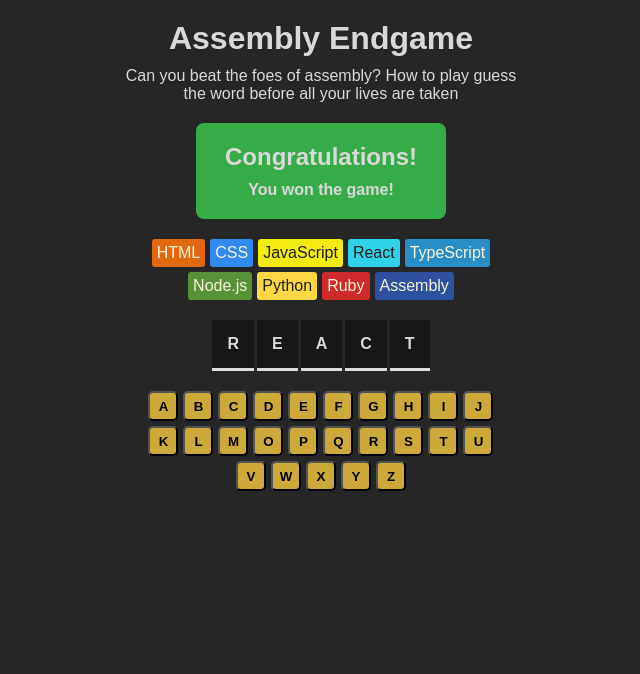
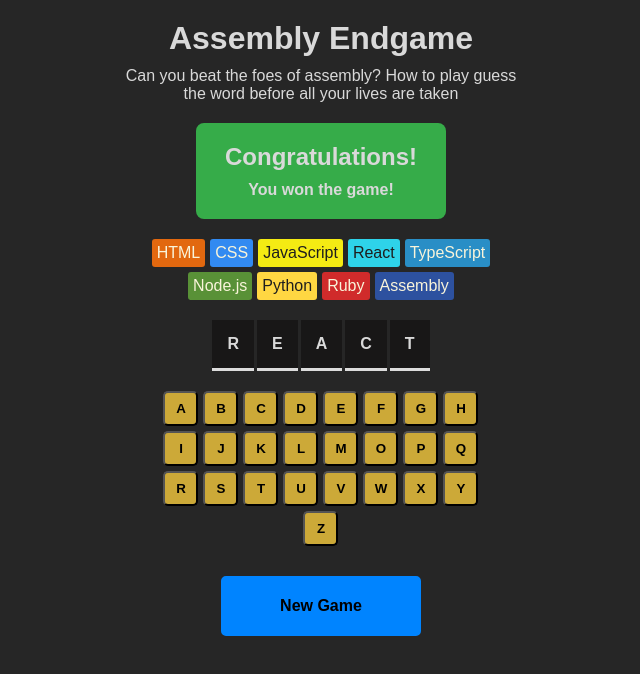
Before and after one commit to macooo3/Assembly-game-project, a React (Vite) app: page / in a window 1280 px wide. Shown: the top 674 px of the page, without its empty margins (319-959 px from the left). Built offline with nearby package versions, Linux system fonts and the light colour scheme.

Commit message:
new game btn added

```diff
--- a/src/App.jsx
+++ b/src/App.jsx
@@ -46,6 +46,9 @@
       <section className="languages">{languageElements}</section>
       <section className="word">{guessWord}</section>
       <section className="keyboard">{keyboardBtn}</section>
+      <section className="btn">
+        <button className="newGameBtn">New Game</button>
+      </section>
     </main>
   );
 }
--- a/src/index.css
+++ b/src/index.css
@@ -93,10 +93,27 @@
 }
 
 .letterBtn {
-  width: 30px;
-  height: 30px;
+  width: 35px;
+  height: 35px;
   background-color: #cca938;
   border-radius: 5px;
   font-weight: bold;
   cursor:pointer;
 }
+
+.btn {
+  margin:30px auto 0;
+  display: flex;
+  justify-content: center;
+}
+
+.newGameBtn {
+  width:200px;
+  height:60px;
+  background-color: rgb(0, 132, 255);
+  font-size: 1em;
+  font-weight: bold;
+  border-radius: 5px;
+  border:rgb(0, 132, 255) 2px solid;
+  cursor: pointer;
+}
```
